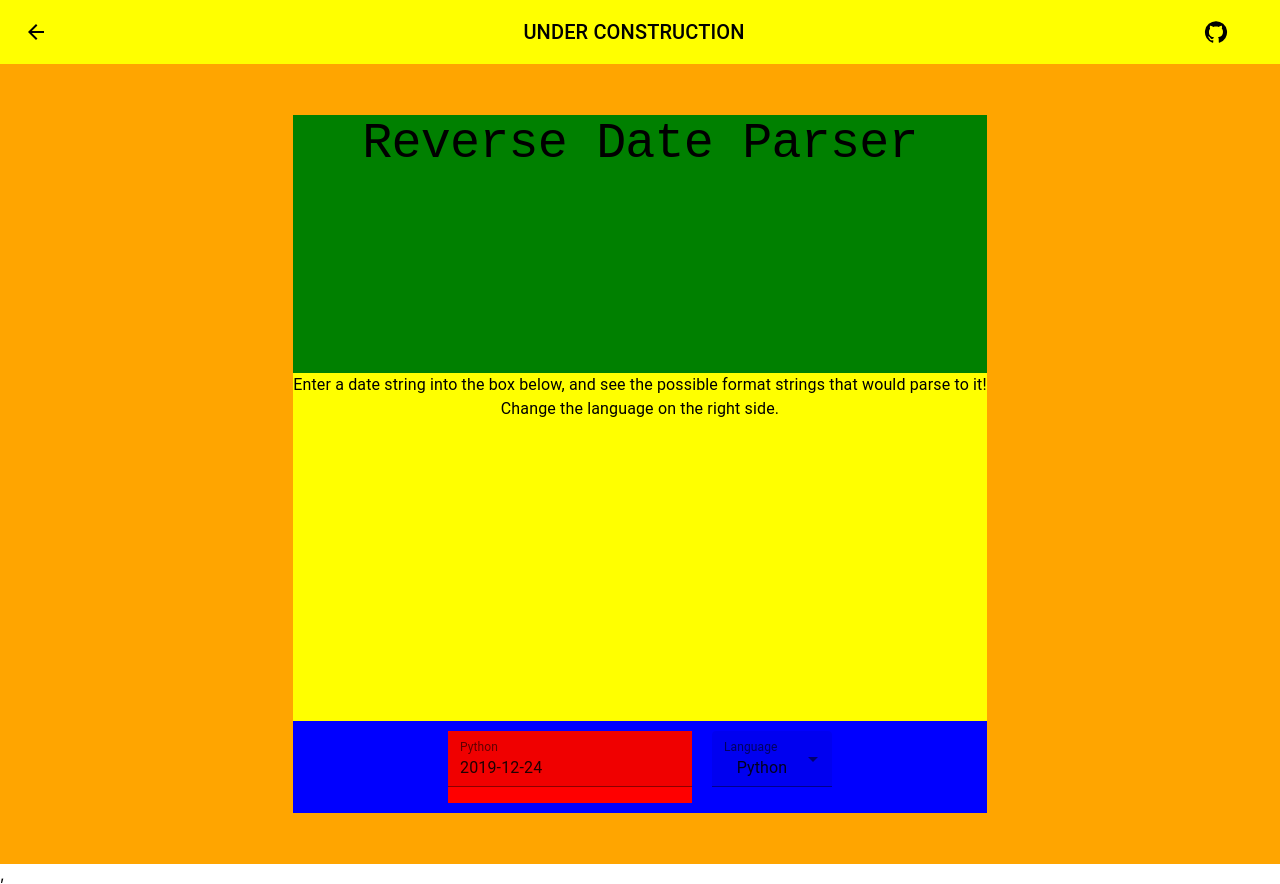
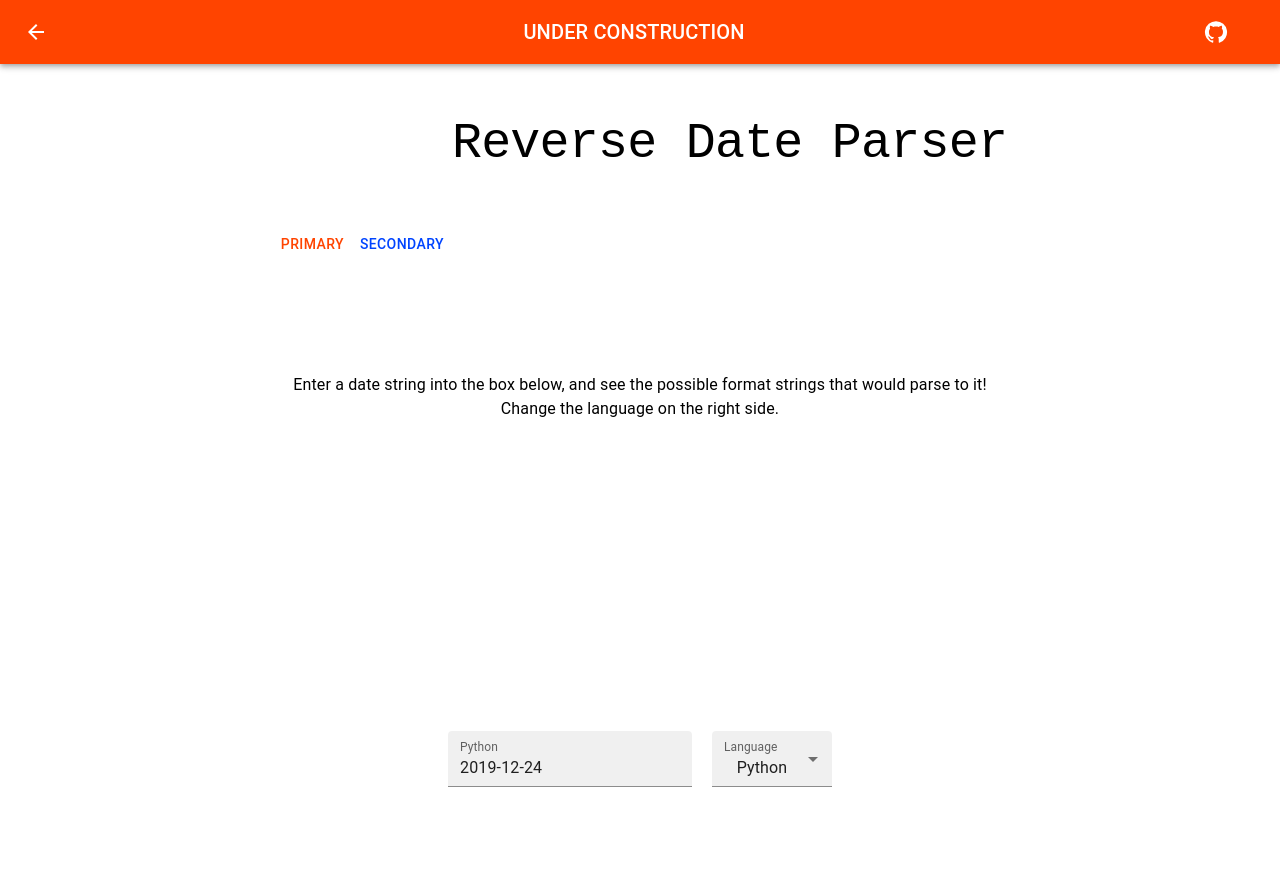
Before and after one commit to johnyenter-briars/reverse-date-parser, a React (Create React App) app: page / in a window 1280 px wide. Built offline with nearby package versions, Linux system fonts and the light colour scheme.

Commit message:
refac to add better theming

```diff
--- a/src/App.tsx
+++ b/src/app/ReverseDateParser.tsx
@@ -1,10 +1,11 @@
 import React, { useEffect } from 'react';
-import './App.css';
-import { parseDateString } from './parser/Parser';
+import '../theme/App.css';
+import { parseDateString } from '../parser/Parser';
 import { Box } from '@mui/system';
 import Typography from '@mui/material/Typography';
-import InputArea from './components/InputArea';
-import NavBar from './components/NavBar';
+import InputArea from '../components/InputArea';
+import NavBar from '../components/NavBar';
+import { Button } from '@mui/material';
 
 const defaultOptions = [
     ["2021-02-0", "C#"],
@@ -12,7 +13,7 @@ const defaultOptions = [
     ["Feb 21 2021", "Python"],
 ];
 
-const App: React.FC = () => {
+const ReverseDateParser: React.FC = () => {
     const [currentLanguage, setCurrentLanguage] = React.useState("");
     const [currentString, setCurrentString] = React.useState("");
     const [parsedOptions, setParsedOptions] = React.useState<string[]>([]);
@@ -43,6 +44,7 @@ const App: React.FC = () => {
             <div style={{ width: '100%' }}>
                 <NavBar />
                 <Box
+                    color="secondary"
                     sx={{
                         display: 'flex',
                         justifyContent: 'center',
@@ -50,7 +52,8 @@ const App: React.FC = () => {
                         margin: 'auto',
                         textAlign: 'center',
                         minHeight: '100vh',
-                        background: 'orange',
+                        // background: 'orange',
+                        // bgcolor: 'primary.main',
                     }}
                 >
                     <Box
@@ -58,7 +61,7 @@ const App: React.FC = () => {
                             display: 'flex-box',
                             justifyContent: 'center',
                             margin: 'auto',
-                            background: 'yellow',
+                            // background: 'yellow',
                         }}
                     >
                         <Box
@@ -66,13 +69,16 @@ const App: React.FC = () => {
                                 display: 'flex',
                                 justifyContent: 'center',
                                 // margin: '40px',
-                                background: 'green',
+                                // background: 'green',
                                 // border: '10px solid black',
                                 // borderRadius: '500px',
                                 // padding: '20px',
 
                             }}
                         >
+
+                            <Button>Primary</Button>
+                            <Button color="secondary">Secondary</Button>
                             <Typography
                                 variant='h1'
                                 sx={{
@@ -109,4 +115,4 @@ const App: React.FC = () => {
     );
 }
 
-export default App;
+export default ReverseDateParser;
--- a/src/components/InputArea.tsx
+++ b/src/components/InputArea.tsx
@@ -18,7 +18,7 @@ const InputArea: React.FC<IInputAreaProps> = (props: IInputAreaProps) => {
                 display: 'flex',
                 justifyContent: 'center',
                 margin: 'auto',
-                background: 'blue',
+                // background: 'blue',
             }}
         >
             <Box
@@ -28,7 +28,7 @@ const InputArea: React.FC<IInputAreaProps> = (props: IInputAreaProps) => {
                     justifyContent: 'center',
                     alignContent: 'flex-start',
                     margin: '10px',
-                    background: 'red',
+                    // background: 'red',
                 }}
             >
                 <Box
@@ -36,6 +36,7 @@ const InputArea: React.FC<IInputAreaProps> = (props: IInputAreaProps) => {
                     }}
                 >
                     <TextField
+                        color="secondary"
                         value={props.currentString}
                         onChange={props.onUserInput}
                         id="outlined-basic"
--- a/src/components/NavBar.tsx
+++ b/src/components/NavBar.tsx
@@ -7,8 +7,8 @@ const NavBar: React.FC = () => {
 
     return (
         <AppBar position="static" sx={{
-            background: 'yellow',
-            color: 'black',
+            // background: 'yellow',
+            // color: 'black',
         }}>
             <Toolbar>
                 <IconButton
--- a/src/index.tsx
+++ b/src/index.tsx
@@ -1,24 +1,11 @@
 import React from 'react';
 import ReactDOM from 'react-dom';
 import './index.css';
-import App from './App';
-import { ThemeProvider } from '@mui/material/styles';
-import { createTheme } from '@mui/material/styles'
-
-const theme = createTheme({
-    typography: {
-        h1: {
-            fontFamily: '"Courier New", Courier, monospace',
-            fontSize: '50px'
-        }
-    }
-})
+import ThemedApp from './theme/Theme';
 
 ReactDOM.render(
-    <ThemeProvider theme={theme}>
-        <React.StrictMode>
-            <App />
-        </React.StrictMode>,
-    </ThemeProvider>,
+    <React.StrictMode>
+        {ThemedApp()}
+    </React.StrictMode>,
     document.getElementById('root')
 );
--- /dev/null
+++ b/src/theme/Theme.tsx
@@ -0,0 +1,45 @@
+import { ThemeProvider } from '@mui/material/styles';
+import { createTheme } from '@mui/material/styles'
+import { blue, grey } from '@mui/material/colors';
+import ReverseDateParser from '../app/ReverseDateParser';
+
+const RdpTheme = createTheme({
+    typography: {
+        h1: {
+            fontFamily: '"Courier New", Courier, monospace',
+            fontSize: '50px',
+        }
+    },
+    palette: {
+        primary: {
+            // light: will be calculated from palette.primary.main,
+            main: '#ff4400',
+            // dark: will be calculated from palette.primary.main,
+            // contrastText: will be calculated to contrast with palette.primary.main
+        },
+        secondary: {
+            light: '#0066ff',
+            main: '#0044ff',
+            // dark: will be calculated from palette.secondary.main,
+            contrastText: '#ffcc00',
+        },
+        background: {
+            default: 'ffffff'
+        },
+        // Used by `getContrastText()` to maximize the contrast between
+        // the background and the text.
+        contrastThreshold: 3,
+        // Used by the functions below to shift a color's luminance by approximately
+        // two indexes within its tonal palette.
+        // E.g., shift from Red 500 to Red 300 or Red 700.
+        tonalOffset: 0.2,
+    },
+});
+
+export default function ThemedApp() {
+    return (
+        <ThemeProvider theme={RdpTheme}>
+            <ReverseDateParser/>
+        </ThemeProvider>
+    );
+}
```
Also changed, not shown: src/theme/App.css (renamed from src/App.css), 1 other file (tests, documents, lock files or other folders).
